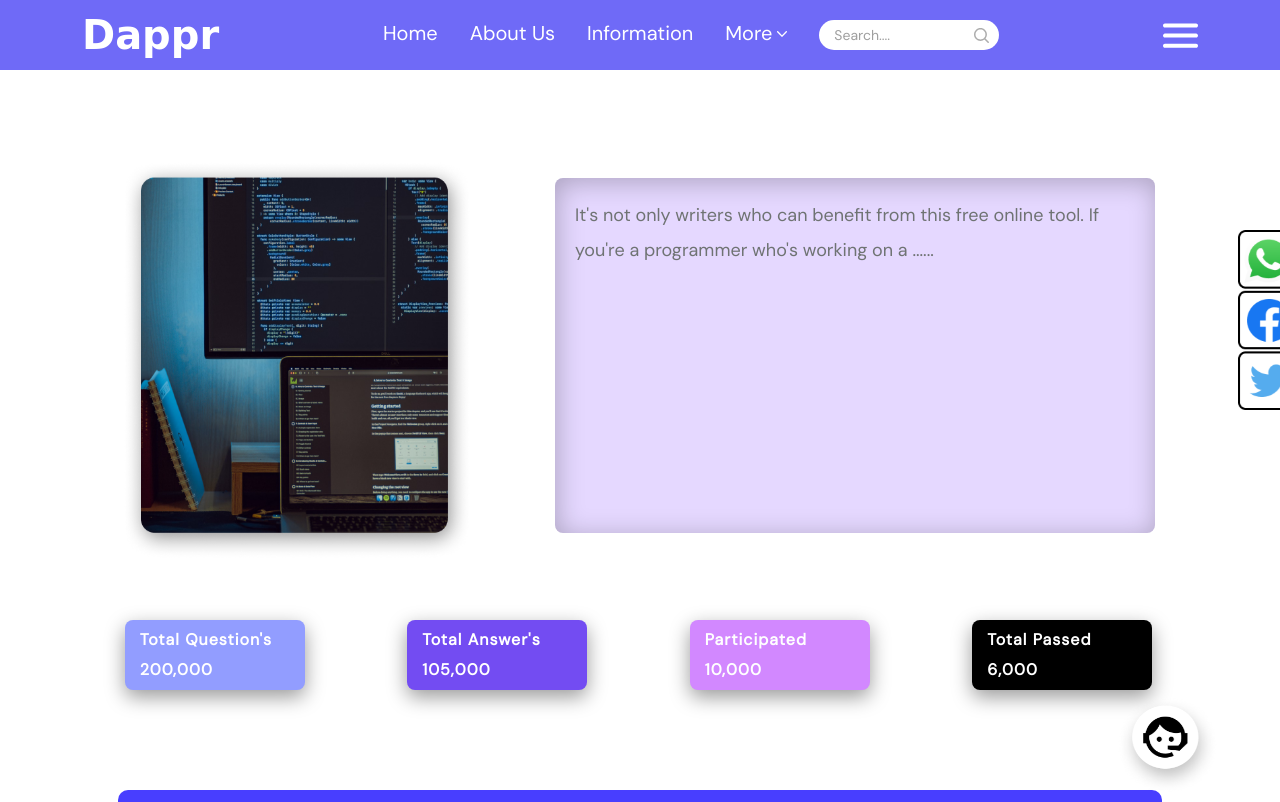
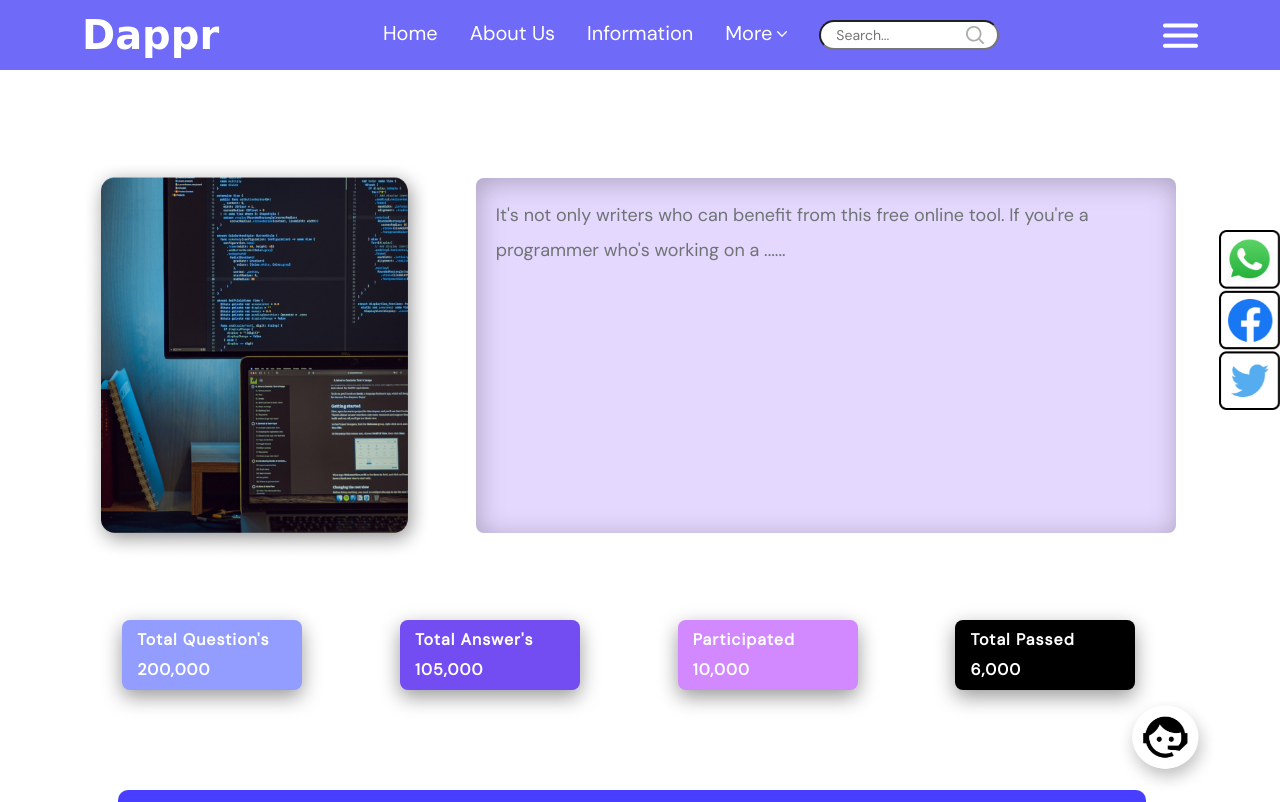
Before and after one commit to tejask2001/Cuvette-Micro_Project-2, a plain HTML site: page index.html in a window 1280 px wide. Shown: the top 802 px of the page. Drawn offline with Linux system fonts and the light colour scheme; a web font is replaced by a local one.

Commit message:
Micro Project 2

```diff
--- a/index.html
+++ b/index.html
@@ -14,17 +14,16 @@
             <li>About Us</li>
             <li>Information</li>
             <li>More<img src="templates/downArrow.svg" class="downArrow"></li>
-            <li><div class="search">
-                <div class="searchText">Search....</div>
-                <img src="templates/search.svg" class="searchImg">
-            </div></li>
+            <li>
+                <input type="text" class="search" placeholder="Search..."><img src="templates/search.svg" class="searchImg">
+            </li>
         </ul>
         <img src="templates/menu.svg" class="menuImg">
         </nav>
         <main>
             <div class="main">
                 <div class="main1">
-                <img src="templates/Group 1.png" class="group1">
+                <img src="templates/Group 1.png" class="image1">
                 <div class="box1">
                     <div class="box1Text">
                     It's not only writers who can benefit from this free online tool. If you're a programmer who's working on a ......
--- a/microProject2.css
+++ b/microProject2.css
@@ -56,21 +56,23 @@ li:hover,.assistant:hover,.btnn:hover,.socialMedia:hover{
     width: 180px;
     background-color: white;
     color: black;
-    display: flex;
-    justify-content: space-between;
-    align-items: center;
     color: #9F9F9F;
     padding-left: 15px;
     padding-right: 10px;
 }
-.searchText{
+::placeholder{
     font-size: 14px;
     font-weight: 400;
     font-family: 'DM Sans', sans-serif;
 }
+nav ul li:last-of-type{
+    position: relative;
+}
 .searchImg{
-    height: 50%;
-    width: auto;
+    position: absolute;
+    height: 60%;
+    top: 6px;
+    right: 15px;
 }
 .menuImg{
     height: 25px;
@@ -91,7 +93,7 @@ main{
     display: flex;
     flex-direction: column;
     height: 1200px;
-    width: 1200px;
+    width: 100%;
 }
 .main1{
     height: auto;
@@ -100,7 +102,7 @@ main{
     justify-content: space-evenly;
     align-items: center;
 }
-.group1{
+.image1{
     margin-top: 10px;
     height: 400px;
     width: 350px;
@@ -108,7 +110,7 @@ main{
 }
 .box1{
     height:355px;
-    width: 600px;
+    width: 700px;
     border-radius: 8px;
     box-shadow: 2px 4px 27px #00000040 inset;
     background-color: #E5D8FF;
```
